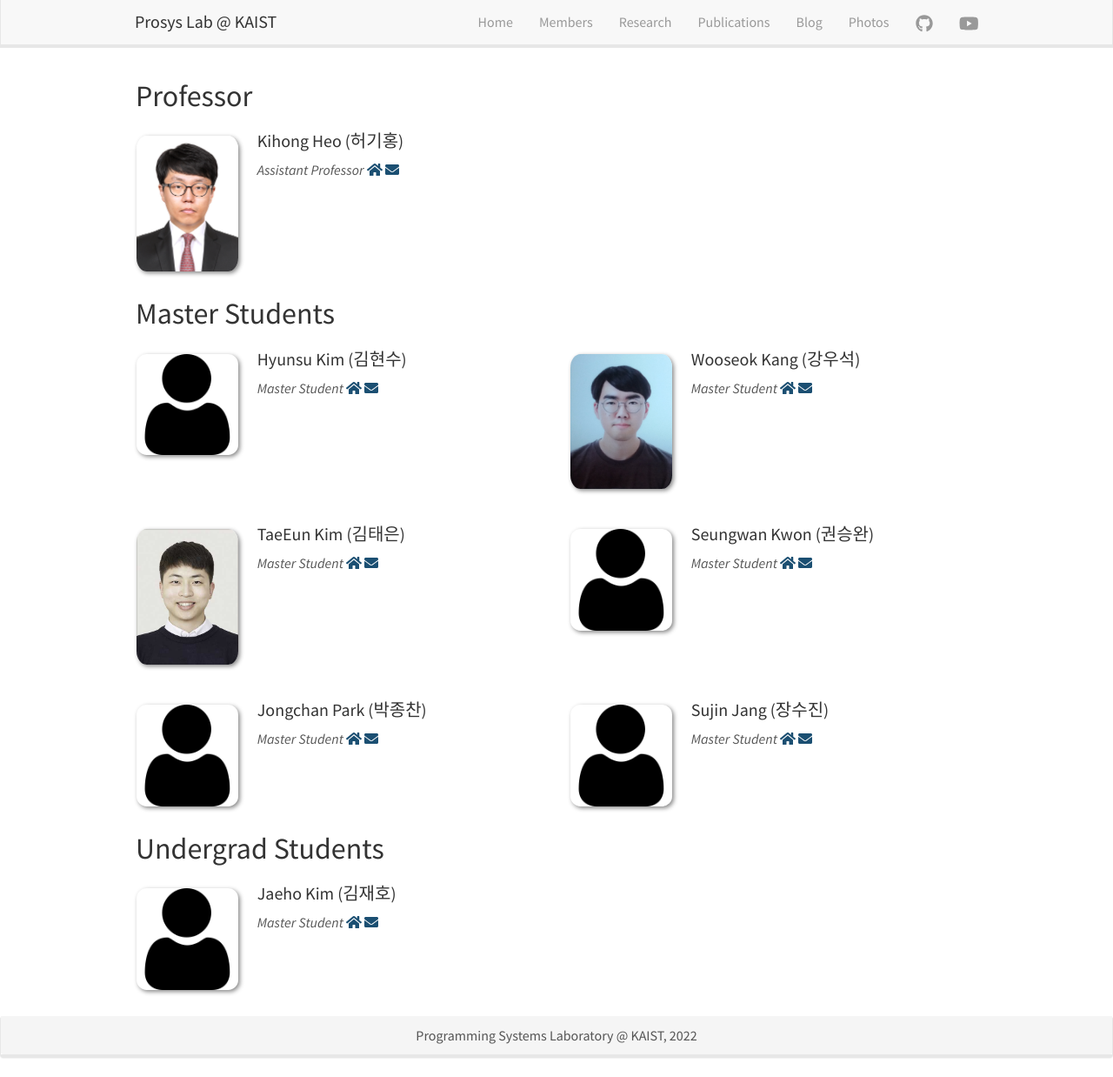
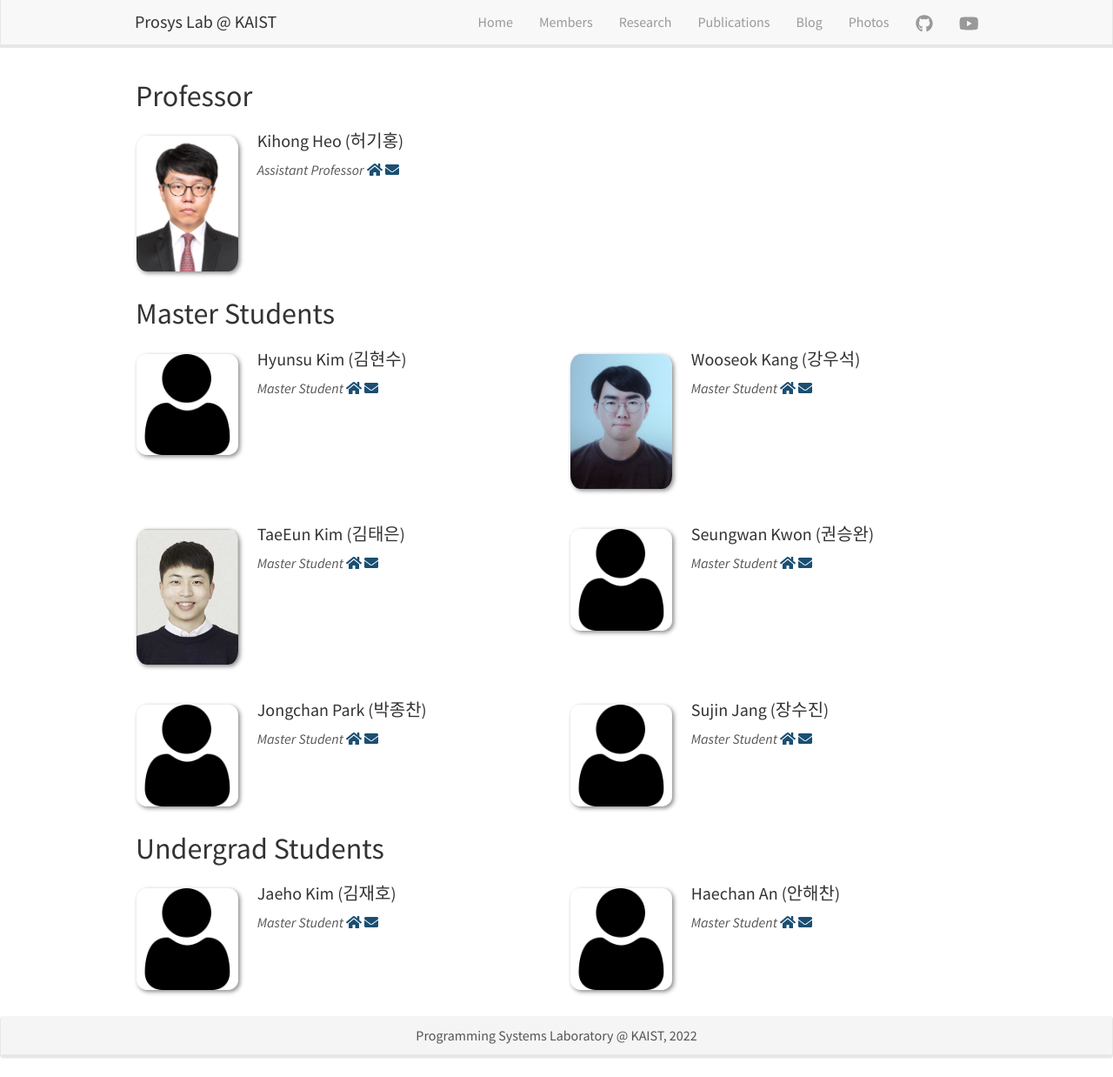
Before and after one commit to prosyslab/prosyslab.github.io, a Jekyll site: the page built from _pages/members.md, in a window 1280 px wide and 1238 px high. Shown: the whole window at 87% size. Built offline with Jekyll 4.4.1, drawn with Linux system fonts in a browser that asks for light colours; nearby versions of some CDN libraries.

Commit message:
Added 안해찬 to the members

```diff
--- a/_data/members.yml
+++ b/_data/members.yml
@@ -50,3 +50,9 @@ undergrad:
     photo: user.png
     homepage: https://prosys.kaist.ac.kr/home/oojahooo
     email: oojahooo@gmail.com
+
+  - name: Haechan An
+    name-korean: 안해찬
+    photo: user.png
+    homepage: https://anhaechan.github.io/
+    email: vamoshcahn@kaist.ac.kr
```
